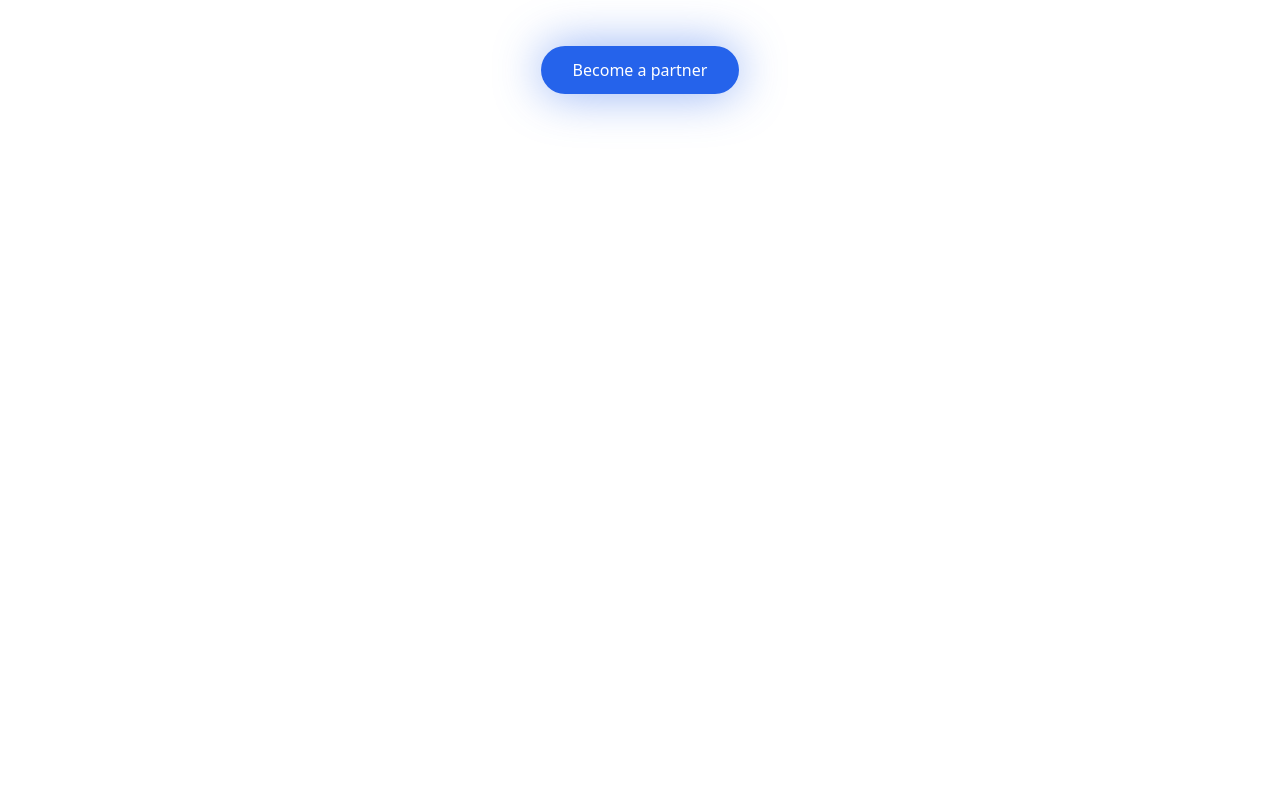
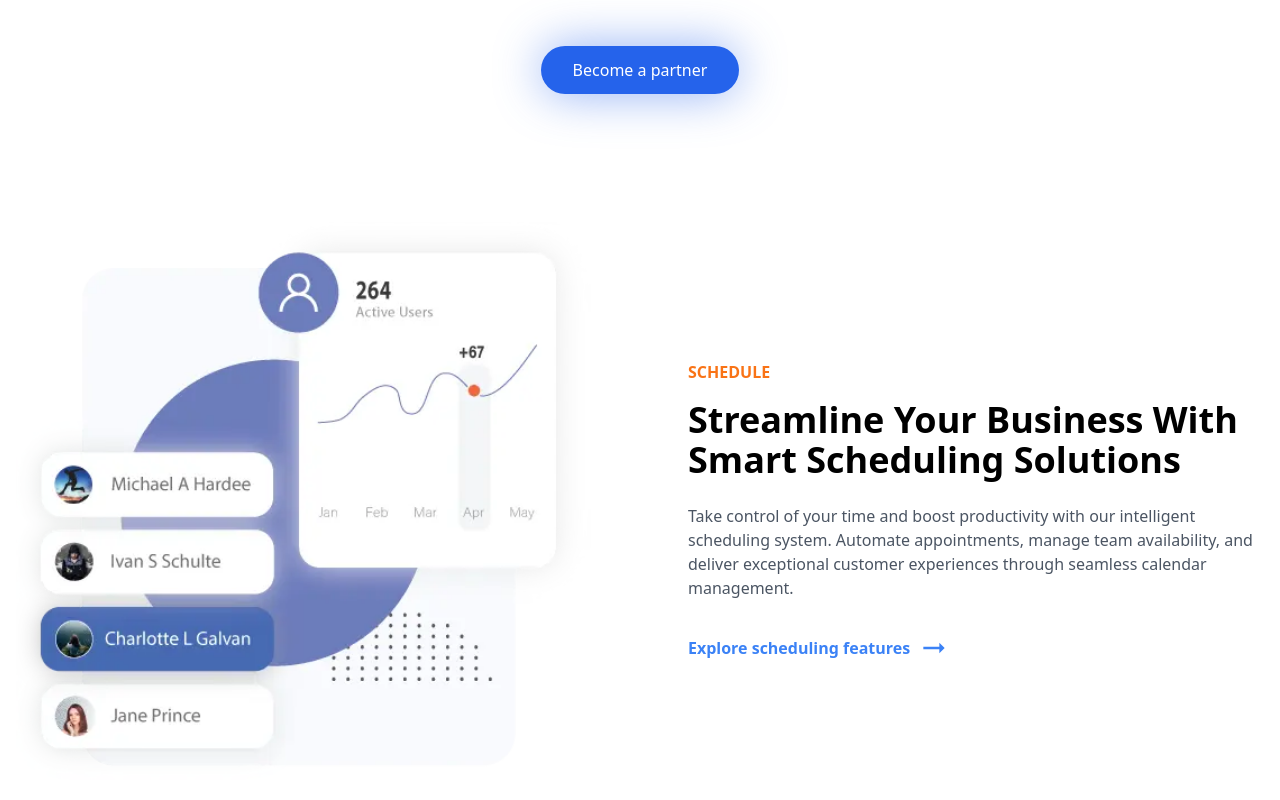
Before and after one commit to heyvishusri/hey-vishu-modern-react-ui, a React (Vite) app: page / in a window 1280 px wide. Shown: the part 1728-2528 px from the top of the page. Before the commit the page ends 1886 px from the top, so only its background shows below. Built offline with nearby package versions, Linux system fonts and the light colour scheme.

Commit message:
ScheduleSection created

```diff
--- a/src/App.jsx
+++ b/src/App.jsx
@@ -4,6 +4,7 @@ import Hero from "./components/Hero";
 import CompanyLogo from "./components/CompanyLogo";
 import PurposeSection from "./components/PurposeSection";
 import FeaturesSection from "./components/FeaturesSection";
+import ScheduleSection from "./components/ScheduleSection";
 
 function App() {
   return (
@@ -15,6 +16,7 @@ function App() {
         <CompanyLogo />
         <PurposeSection />
         <FeaturesSection />
+        <ScheduleSection />
       </div>
     </main>
   );
--- a/src/assets/data.js
+++ b/src/assets/data.js
@@ -1,17 +1,18 @@
-
 //   purpose section
 
 export const features = [
   {
     icon: "🟣", // Replace with your actual icon component or image
     title: "Built for impact",
-      description: "We identify and nurture a truly diverse team of designers, developers and marketers"
+    description:
+      "We identify and nurture a truly diverse team of designers, developers and marketers",
   },
   {
     icon: "🔴", // Replace with your actual icon component or image
     title: "In sync with you",
-      description: "We work the way you do by adapting to your workflows and rhythm we aim to blend in for a seamless."
-    }
+    description:
+      "We work the way you do by adapting to your workflows and rhythm we aim to blend in for a seamless.",
+  },
 ];
 
 //   features section
@@ -20,19 +21,19 @@ export const features = [
   {
     icon: "🔍",
     title: "Find out what you need",
-      description: "We present you a proposal and discuss nitty-gritty like"
+    description: "We present you a proposal and discuss nitty-gritty like",
   },
   {
     icon: "⚙️",
     title: "Work out the details",
-      description: "Communication protocols apart from engagement models"
+    description: "Communication protocols apart from engagement models",
   },
   {
     icon: "🚀",
     title: "We get to work fast",
-      description: "Protocols apart from engage models, pricing billing"
-    }
-  ]
+    description: "Protocols apart from engage models, pricing billing",
+  },
+];
 
 //   services section
 const services = [
@@ -40,27 +41,27 @@ const services = [
     icon: <BsStack className="w-8 h-8 text-indigo-600" />,
     title: "Web Design",
     description: "One for all and all for one, Muskehounds are always ready.",
-      link: "#learn-more"
+    link: "#learn-more",
   },
   {
     icon: <HiLightBulb className="w-8 h-8 text-amber-400" />,
     title: "Ad-Creatives",
     description: "Alphabet Village and the subline of her own road.",
-      link: "#learn-more"
+    link: "#learn-more",
   },
   {
     icon: <FiSettings className="w-8 h-8 text-red-400" />,
     title: "Automation",
     description: "Little Blind Text should turn around and return.",
-      link: "#learn-more"
+    link: "#learn-more",
   },
   {
     icon: <BiTime className="w-8 h-8 text-cyan-400" />,
     title: "Infographics",
     description: "Nothing the copy said could convince her.",
-      link: "#learn-more"
-    }
-  ]
+    link: "#learn-more",
+  },
+];
 
 //   testimonials section
 
@@ -101,30 +102,29 @@ const testimonials = [
     image: "https://randomuser.me/api/portraits/women/28.jpg",
     text: "What impressed me most was how quickly they responded to my requests. The team is professional, knowledgeable, and truly cares about their customers' success.",
   },
-
 ];
 
 // footer section
 const footerLinks = {
   company: [
-      { name: 'About', href: '#' },
-      { name: 'Terms of Use', href: '#' },
-      { name: 'Privacy Policy', href: '#' },
-      { name: 'How it Works', href: '#' },
-      { name: 'Contact Us', href: '#' },
+    { name: "About", href: "#" },
+    { name: "Terms of Use", href: "#" },
+    { name: "Privacy Policy", href: "#" },
+    { name: "How it Works", href: "#" },
+    { name: "Contact Us", href: "#" },
   ],
   getHelp: [
-      { name: 'Support Carrer', href: '#' },
-      { name: '24h Service', href: '#' },
-      { name: 'Quick Chat', href: '#' },
+    { name: "Support Carrer", href: "#" },
+    { name: "24h Service", href: "#" },
+    { name: "Quick Chat", href: "#" },
   ],
   support: [
-      { name: 'FAQ', href: '#' },
-      { name: 'Policy', href: '#' },
-      { name: 'Business', href: '#' },
+    { name: "FAQ", href: "#" },
+    { name: "Policy", href: "#" },
+    { name: "Business", href: "#" },
   ],
   contact: [
-      { name: 'WhatsApp', href: '#' },
-      { name: 'Support 24', href: '#' },
+    { name: "WhatsApp", href: "#" },
+    { name: "Support 24", href: "#" },
   ],
-  }
+};
--- /dev/null
+++ b/src/components/ScheduleSection.jsx
@@ -0,0 +1,41 @@
+import React from "react";
+import { MdArrowRightAlt } from "react-icons/md";
+
+const ScheduleSection = () => {
+  return (
+    <section className="px-4 py-16 mx-auto max-w-7xl md:py-16">
+      <div className="flex flex-col items-center justify-between gap-12 md:flex-row md:gap-24">
+        {/* for picture left section*/}
+        <div className="w-full md:w-1/2">
+          <img
+            src="/src/assets/stats.webp"
+            alt="Schedule"
+            className="w-full h-auto"
+          />
+        </div>
+        {/* for text right section*/}
+        <div className="w-full md:w-1/2">
+          <p className="font-semibold text-orange-500">SCHEDULE</p>
+          <h2 className="mt-4 mb-6 text-3xl font-bold md:text-4xl text-navy-900">
+            Streamline Your Business With Smart Scheduling Solutions
+          </h2>
+          <p className="mb-8 text-gray-600">
+            Take control of your time and boost productivity with our
+            intelligent scheduling system. Automate appointments, manage team
+            availability, and deliver exceptional customer experiences through
+            seamless calendar management.
+          </p>
+          <a
+            href="#"
+            className="flex items-center gap-2 font-semibold text-blue-500 transition-all hover:gap-4"
+          >
+            Explore scheduling features
+            <MdArrowRightAlt className="size-8" />
+          </a>
+        </div>
+      </div>
+    </section>
+  );
+};
+
+export default ScheduleSection;
```
Also changed, not shown: noteBook.txt. Lines whose indentation alone changed are shown as unchanged.
